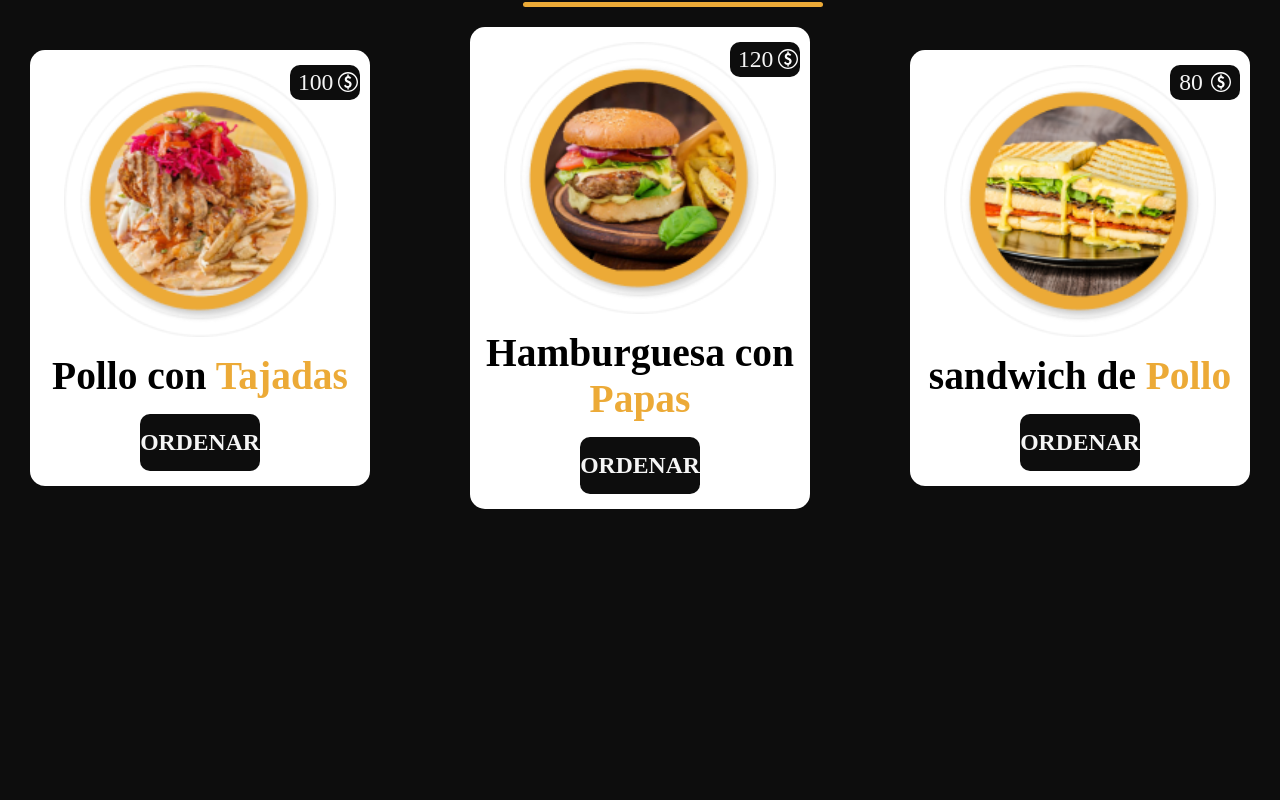
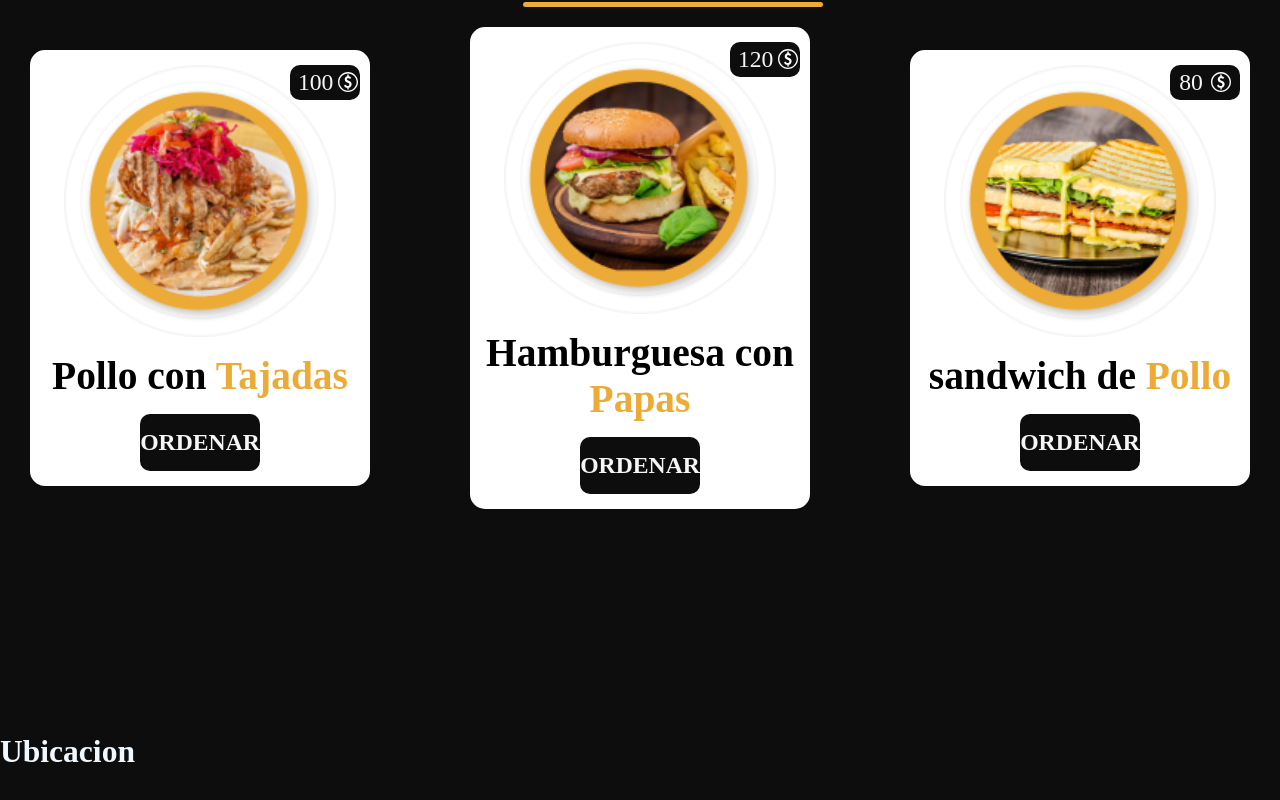
Before and after one commit to Arnold-Crz/WEB-FOOD, a React (Vite) app: page / in a window 1280 px wide. Shown: the part 1548-2348 px from the top of the page. Before the commit the page ends 2262 px from the top, so only its background shows below. Built offline with nearby package versions, Linux system fonts and the light colour scheme; a web font is replaced by a local one.

Commit message:
nueva seccion

```diff
--- a/src/App.jsx
+++ b/src/App.jsx
@@ -1,6 +1,7 @@
 import Navbar from './components/navbar/Navbar';
 import Home from './pages/home/Home';
 import Menu from './pages/menu/Menu';
+import Ubication from './pages/ubicacion/Ubication';
 
 function App() {
   return (
@@ -8,6 +9,7 @@ function App() {
       <Navbar />
       <Home />
       <Menu />
+      <Ubication />
     </>
   );
 }
--- a/src/pages/home/Home.jsx
+++ b/src/pages/home/Home.jsx
@@ -31,7 +31,7 @@ const DATA_POLLO = [
 
 function Home() {
   return (
-    <section>
+    <section className="Section_Home">
       <Popularfood
         title="Burritas"
         precio="Lps.50"
--- a/src/pages/home/home.scss
+++ b/src/pages/home/home.scss
@@ -0,0 +1,4 @@
+.Section_Home {
+  width: 100%;
+  min-height: 100vh;
+}
--- a/src/pages/menu/menu.scss
+++ b/src/pages/menu/menu.scss
@@ -1,5 +1,5 @@
 .Section_Menu {
   margin-top: 150px;
   width: 100%;
-  height: 100vh;
+  min-height: 100vh;
 }
--- /dev/null
+++ b/src/pages/ubicacion/Ubication.jsx
@@ -0,0 +1,11 @@
+import './ubication.scss';
+
+function Ubication() {
+  return (
+    <section className="Section_Ubication">
+      <h2>Ubicacion</h2>
+    </section>
+  );
+}
+
+export default Ubication;
--- /dev/null
+++ b/src/pages/ubicacion/ubication.scss
@@ -0,0 +1,10 @@
+.Section_Ubication {
+  margin-top: 20px;
+  width: 100%;
+  min-height: 100vh;
+
+  >h2 {
+    font-size: 2rem;
+    color: aliceblue;
+  }
+}
```
